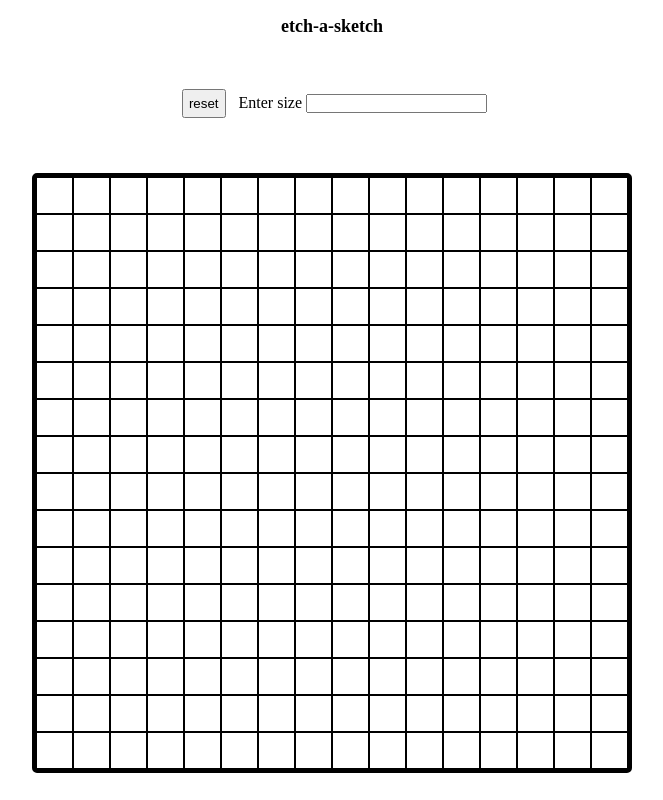
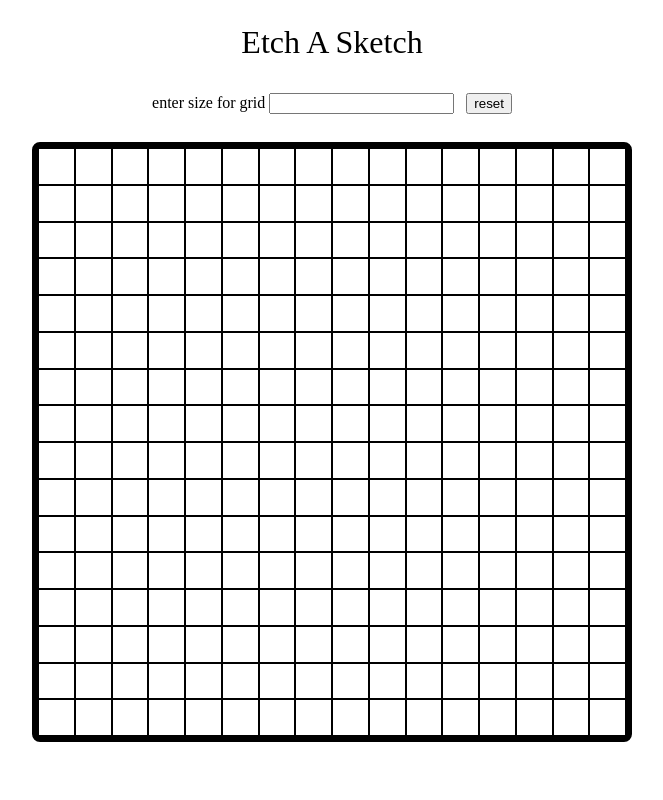
Before and after one commit to tusharupa/Etch-a-sketch, a plain HTML site: page index.html in a window 1280 px wide. Both pictures are taken after a click on the button "reset". Shown: the whole page, without its empty margins (308-971 px from the left). Drawn offline with Linux system fonts and the light colour scheme.

Commit message:
basic model done

```diff
--- a/index.html
+++ b/index.html
@@ -5,18 +5,20 @@
     <meta http-equiv="X-UA-Compatible" content="IE=edge">
     <meta name="viewport" content="width=device-width, initial-scale=1.0">
     <title>etch-a-sketch</title>
-    <link rel="stylesheet" href="style.css">
-    <script src="index.js" defer></script>
+    <link rel="stylesheet"  type="text/css" href="style.css">
 </head>
 <body>
-    <div class="navbar">etch-a-sketch</div>
-    <div class="tools">
-        <button class="buttons reset">reset</button>
-       <label> Enter size <input type="number" name="grid-size" id="size" max="100">
-       </label>
-    </div>
-    <div id="container">
 
-    </div>
+<div class="navbar">Etch A Sketch</div>
+<div class="tools">
+<label for="input">enter size for grid <input type="number" id="input"></label>
+<button id="reset">reset</button>
+</div>
+<div id="container">
+
+</div>
+
+
+    <script src="index.js"></script>
 </body>
 </html>
--- a/index.js
+++ b/index.js
@@ -1,36 +1,37 @@
-const container = document.querySelector('#container');
-let userInput = document.getElementById('size');
-const reset = document.querySelector('.buttons.reset')
-createGrid = () =>{
-for(let i=0;i<256;i++)
-{
-    let divs = document.createElement('div');
-    divs.className ='grid';
-    container.appendChild(divs);
-}
-}
+const container=document.querySelector('#container');
+const inputsize = document.querySelector('#input');
+const reset =document.querySelector('#reset');
 
-updateGrid = () =>{
-    container.innerText="";
-    container.style.setProperty(
-        'grid-template-columns',`repeat(${userInput.value},1fr)`
-    );
-    container.style.setProperty('grid-template-rows',`repeat(${userInput.value},1fr)`);
-    for(let i=0;i<userInput.value*userInput.value;i++)
+const defaultGrid = () =>{
+    for(let i=0;i<256;i++)
     {
         let divs=document.createElement('div');
-        divs.className = 'grid';
-        container.appendChild(divs);
+        divs.classList.add('cell');
+        container.append(divs);
     }
-    console.log(userInput.value);
-};
-userInput.addEventListener('change',updateGrid);
-reset.addEventListener('click', function(){
+    }
+const createGrid = () =>{
+    for(let i=0;i<inputsize.value * inputsize.value;i++)
+    {
+        let divs=document.createElement('div');
+        divs.classList.add('cell');
+        container.append(divs);
+    }
+    }
+const updateGrid = () =>{
     container.innerHTML="";
-    userInput.value="";
+    container.style.setProperty('grid-template-columns',`repeat(${inputsize.value},1fr)`);
+    container.style.setProperty('grid-template-rows',`repeat(${inputsize.value},1fr)`);
+createGrid();
+
+}
+const resetGrid = () =>{
+    container.innerHTML="";
+    inputsize.value="";
     container.style.setProperty('grid-template-columns',`repeat(16,1fr)`);
     container.style.setProperty('grid-template-rows',`repeat(16,1fr)`);
-    createGrid();
-});
-
-createGrid();
+    defaultGrid();
+}
+defaultGrid();
+inputsize.addEventListener('change',updateGrid);
+reset.addEventListener('click',resetGrid);
--- a/style.css
+++ b/style.css
@@ -1,9 +1,6 @@
 *{
-    margin: 0;
-    padding: 0;
     box-sizing: border-box;
 }
-
 body{
     display: flex;
     justify-content: center;
@@ -11,40 +8,30 @@ body{
     flex-direction: column;
 }
 .navbar{
+    padding: 16px;
+    font-size: 32px;
     font-family: 'Times New Roman', Times, serif;
-    font-size: large;
-    font-weight: 600;
-    padding: 16px;
 }
 .tools
 {
     display: flex;
-    justify-content:flex-end;
-    align-items: center;
-    padding: 8px;
-    gap: 8px;
-
-    height: 100px;
-}
-.buttons{
-    padding: 5px;
-    margin: 5px;
+    gap: 12px;
+    padding: 16px;
 }
 #container{
-border: 4px solid black;
-width: 600px;
-height: 600px;
-margin-top: 20px;
-display: grid;
-grid-template-columns: repeat(16,1fr);
-grid-template-rows: repeat(16,1fr);
-border-radius: 5px;
+    border: solid 6px black;
+    width: 600px;
+    height: 600px;
+    border-radius: 8px;
+    margin-top: 12px;
+    display:grid;
+    grid-template-columns: repeat(16,1fr);
+    grid-template-rows: repeat(16,1fr);
+
 }
-.grid{
-    border: 1px solid black;
+.cell
+{
+    border: solid 1px black;
     background-color: white;
 
 }
-div.grid:hover{
-    background-color: gray;
-}
```
